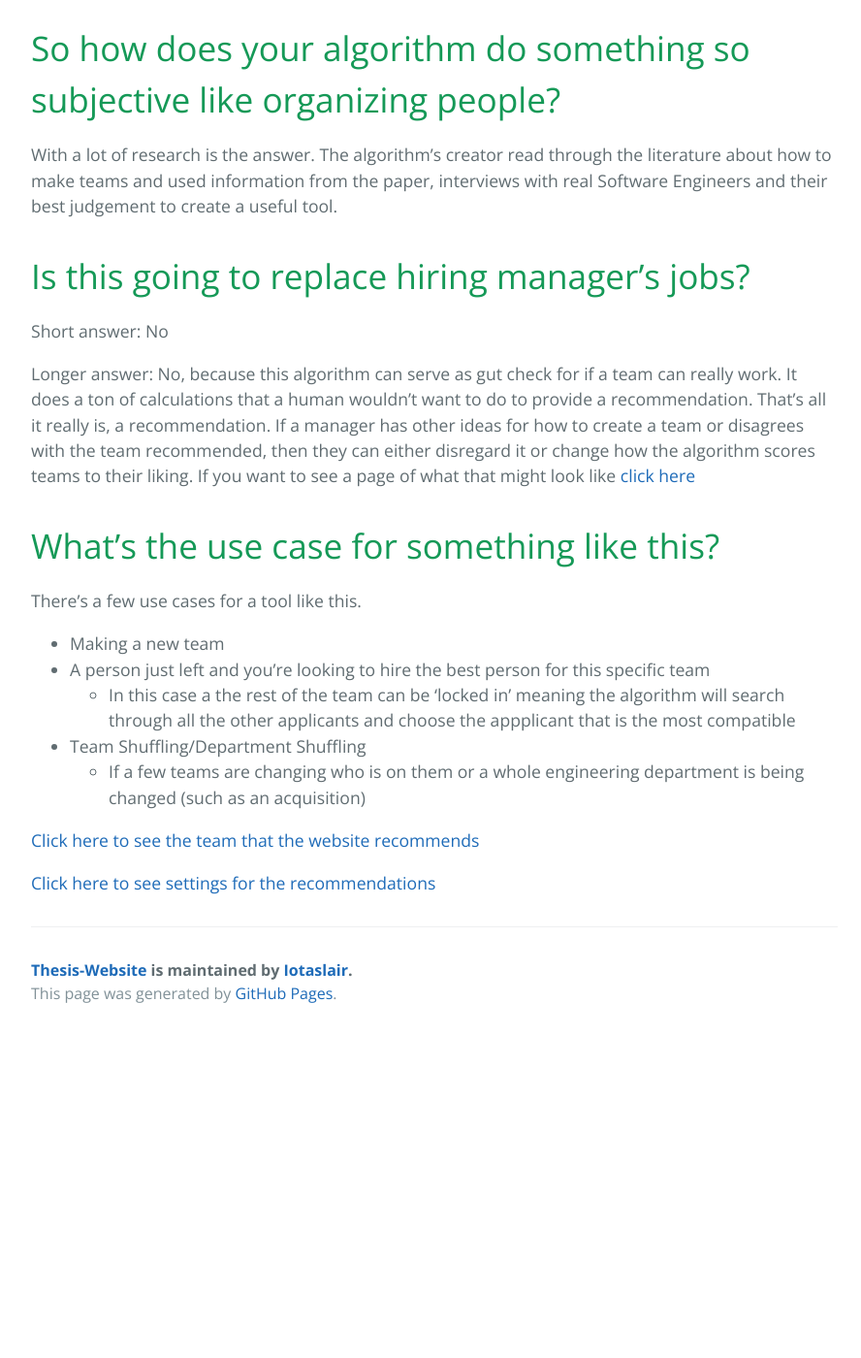
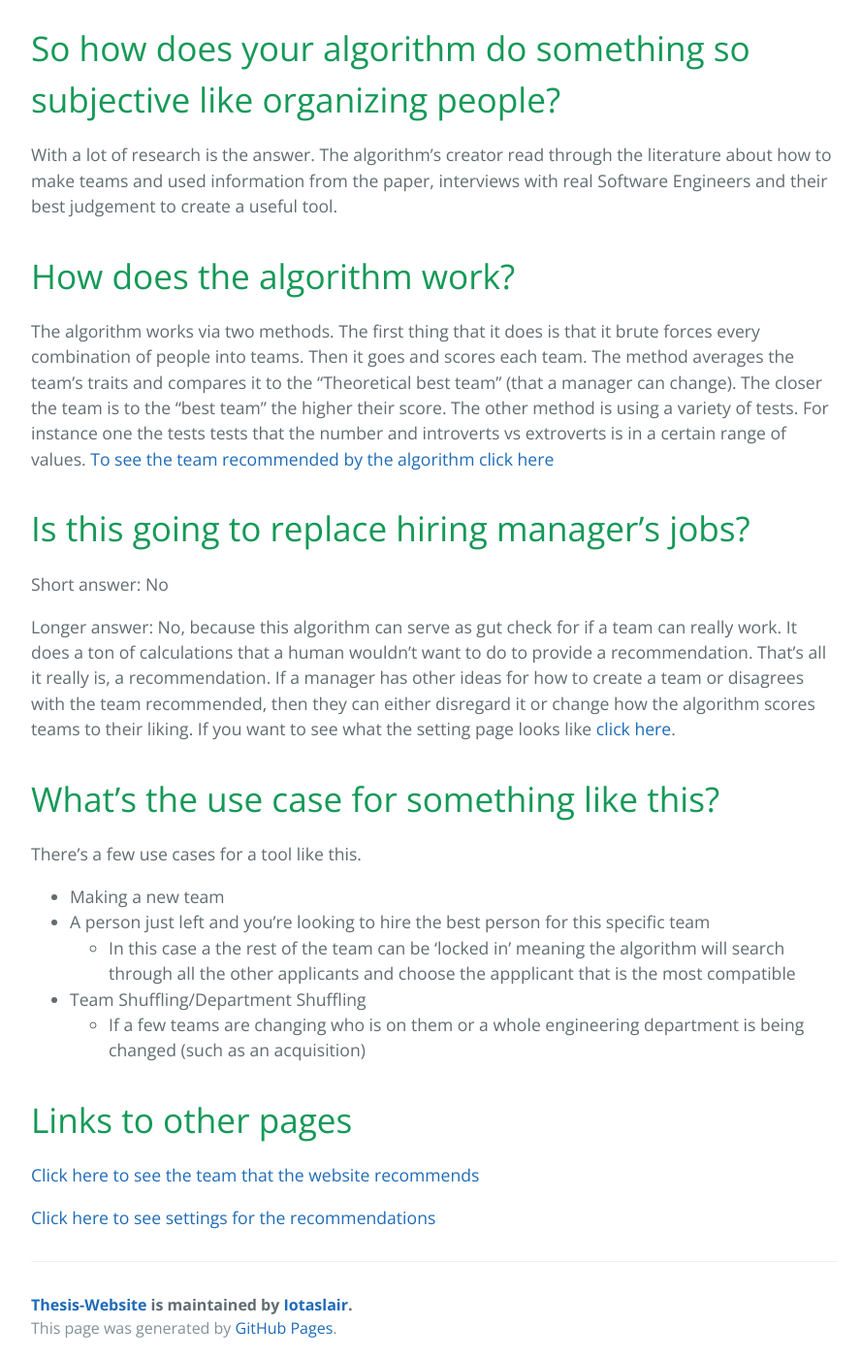
Before and after one commit to Iotaslair/Thesis-Website, a Jekyll site: the page built from index.md, in a window 1280 px wide and 1400 px high, scrolled down 2580 px. Shown: the whole window at 97% size, without its empty margins (192-1080 px from the left). Built offline with Jekyll 4.4.1, drawn with Linux system fonts in a browser that asks for light colours; before the commit the page ends 3648 px from its top, so only the background shows below that; some of the changed text lies outside the part shown.

Commit message:
Wrote some more in the index file

```diff
--- a/index.md
+++ b/index.md
@@ -7,7 +7,7 @@ layout: default
 
 # What's this website for?
 
-This website is a rough estimate for what a manager will see when utilizing the software set out in the Baccalaureate thesis titled "An Automated approach to Software Engineering Team Creation" created by [William Pembleton](https://github.com/Iotaslair). If you want to see the source code for the algorithm made in the thesis [click here](https://github.com/Iotaslair/Thesis-Project).
+This website is a rough estimate for what a manager will see when utilizing the software set out in the Baccalaureate thesis titled "An Automated approach to Software Engineering Team Creation" created by [William Pembleton](https://github.com/Iotaslair). If you want to see the source code for the algorithm made in the thesis [click here](https://github.com/Iotaslair/Thesis-Project). If you want to read the paper you can [read it here]().
 
 # What does the thesis cover?
 The thesis covers explores the idea of using the [Five Factor Model](https://en.wikipedia.org/wiki/Big_Five_personality_traits) and the [Multidimensional Work Ethic Profile (MWEP)](https://citeseerx.ist.psu.edu/viewdoc/download?doi=10.1.1.632.514&rep=rep1&type=pdf) to create an algorithm to group people together into compatible Software Engineering teams.
@@ -33,10 +33,14 @@ The model argues that the cultural idea of Work Ethic doesn't really make sense.
 # So how does your algorithm do something so subjective like organizing people?
 With a lot of research is the answer. The algorithm's creator read through the literature about how to make teams and used information from the paper, interviews with real Software Engineers and their best judgement to create a useful tool.
 
+# How does the algorithm work?
+The algorithm works via two methods. The first thing that it does is that it brute forces every combination of people into teams. Then it goes and scores each team. The method averages the team's traits and compares it to the "Theoretical best team" (that a manager can change). The closer the team is to the "best team" the higher their score. The other method is using a variety of tests. For instance one the tests tests that the number and introverts vs extroverts is in a certain range of values.
+[To see the team recommended by the algorithm click here](./team)
+
 # Is this going to replace hiring manager's jobs?
 Short answer: No
 
-Longer answer: No, because this algorithm can serve as gut check for if a team can really work. It does a ton of calculations that a human wouldn't want to do to provide a recommendation. That's all it really is, a recommendation. If a manager has other ideas for how to create a team or disagrees with the team recommended, then they can either disregard it or change how the algorithm scores teams to their liking. If you want to see a page of what that might look like [click here](./settings)
+Longer answer: No, because this algorithm can serve as gut check for if a team can really work. It does a ton of calculations that a human wouldn't want to do to provide a recommendation. That's all it really is, a recommendation. If a manager has other ideas for how to create a team or disagrees with the team recommended, then they can either disregard it or change how the algorithm scores teams to their liking. If you want to see what the setting page looks like [click here](./settings).
 
 # What's the use case for something like this?
 There's a few use cases for a tool like this.
@@ -47,7 +51,7 @@ There's a few use cases for a tool like this.
 * Team Shuffling/Department Shuffling
 	* If a few teams are changing who is on them or a whole engineering department is being changed (such as an acquisition)
 
-
+# Links to other pages
 [Click here to see the team that the website recommends](./team)
 
 [Click here to see settings for the recommendations](./settings)
```
